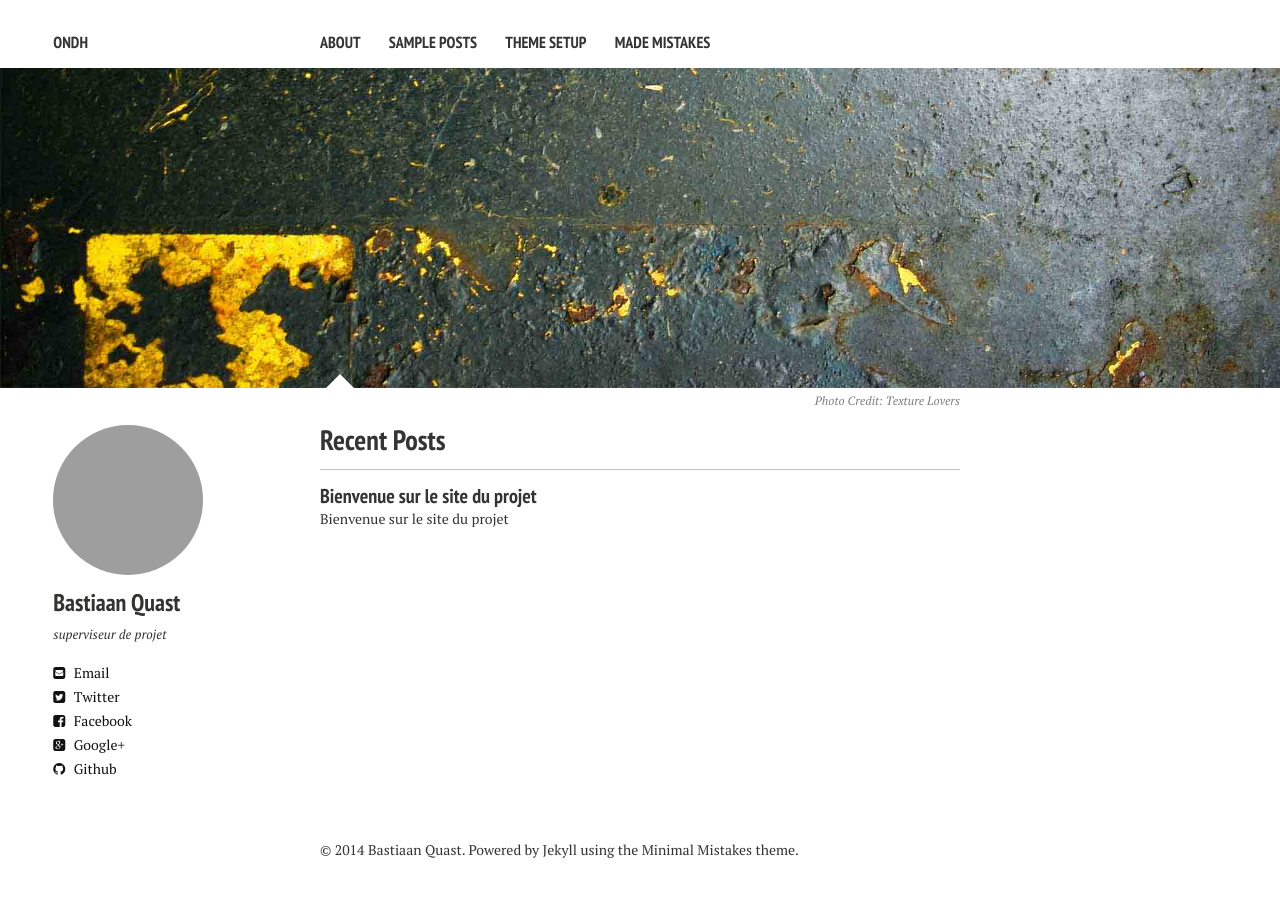
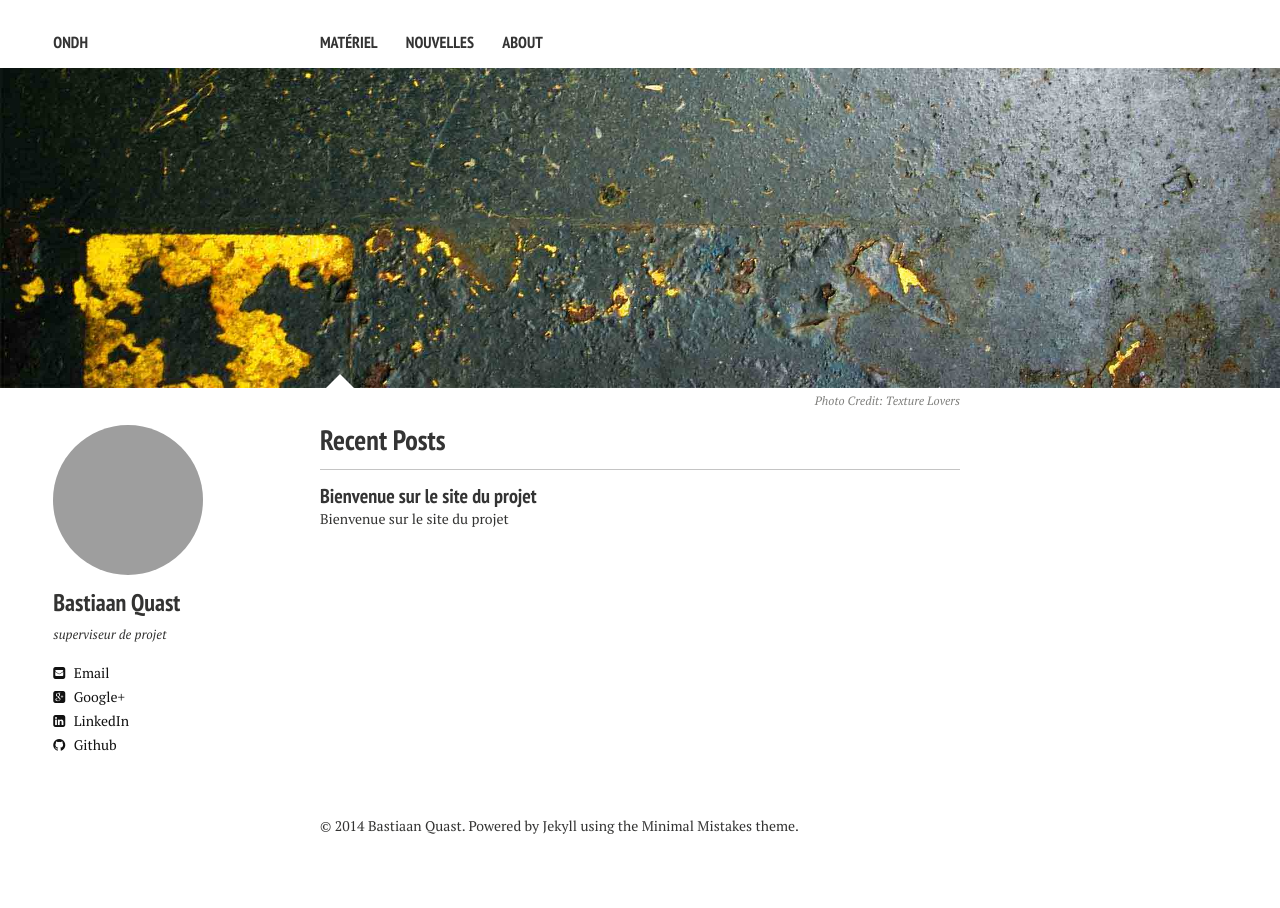
Before and after one commit to bquast/ondh, a Jekyll site: the page built from index.md, in a window 1280 px wide. Built offline with Jekyll 4.4.1, drawn with Linux system fonts in a browser that asks for light colours; nearby versions of some CDN libraries; grey boxes are pictures that could not be loaded.

Commit message:
update config and navig

```diff
--- a/_config.yml
+++ b/_config.yml
@@ -31,18 +31,14 @@ owner:
   bio: "superviseur de projet"
   email: bastiaan.quast@graduateinstitute.ch
   disqus-shortname:
-  twitter: baquast
-  facebook: baquast
   google:
     plus: BastiaanQuast
     analytics:
     verify:
     ad-client:
     ad-slot:
-  bing-verify:
   github: bquast
-  stackoverflow: #http://stackoverflow.com/users/123456/username
-  linkedin: #username
+  linkedin: bquast@gmail.com
 
 
 include: [".htaccess"]
--- a/_data/navigation.yml
+++ b/_data/navigation.yml
@@ -1,13 +1,10 @@
 # Site navigation links
+
+- title: matériel
+  url: /materiel
+
+- title: nouvelles
+  url: /posts/
 
 - title: About
   url: /about/
-
-- title: Sample Posts
-  url: /posts/
-
-- title: Theme Setup
-  url: /theme-setup/
-
-- title: Made Mistakes
-  url: http://mademistakes.com
```
